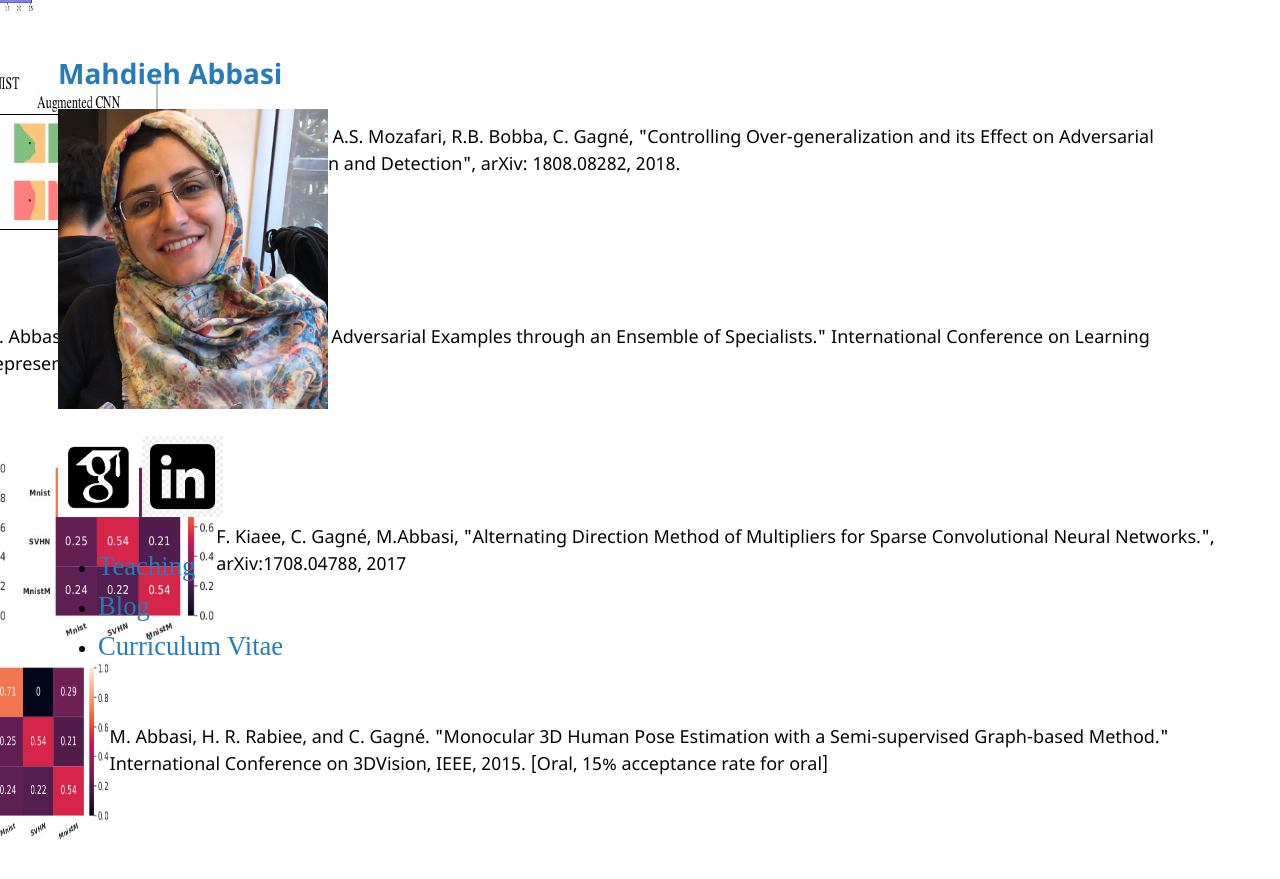
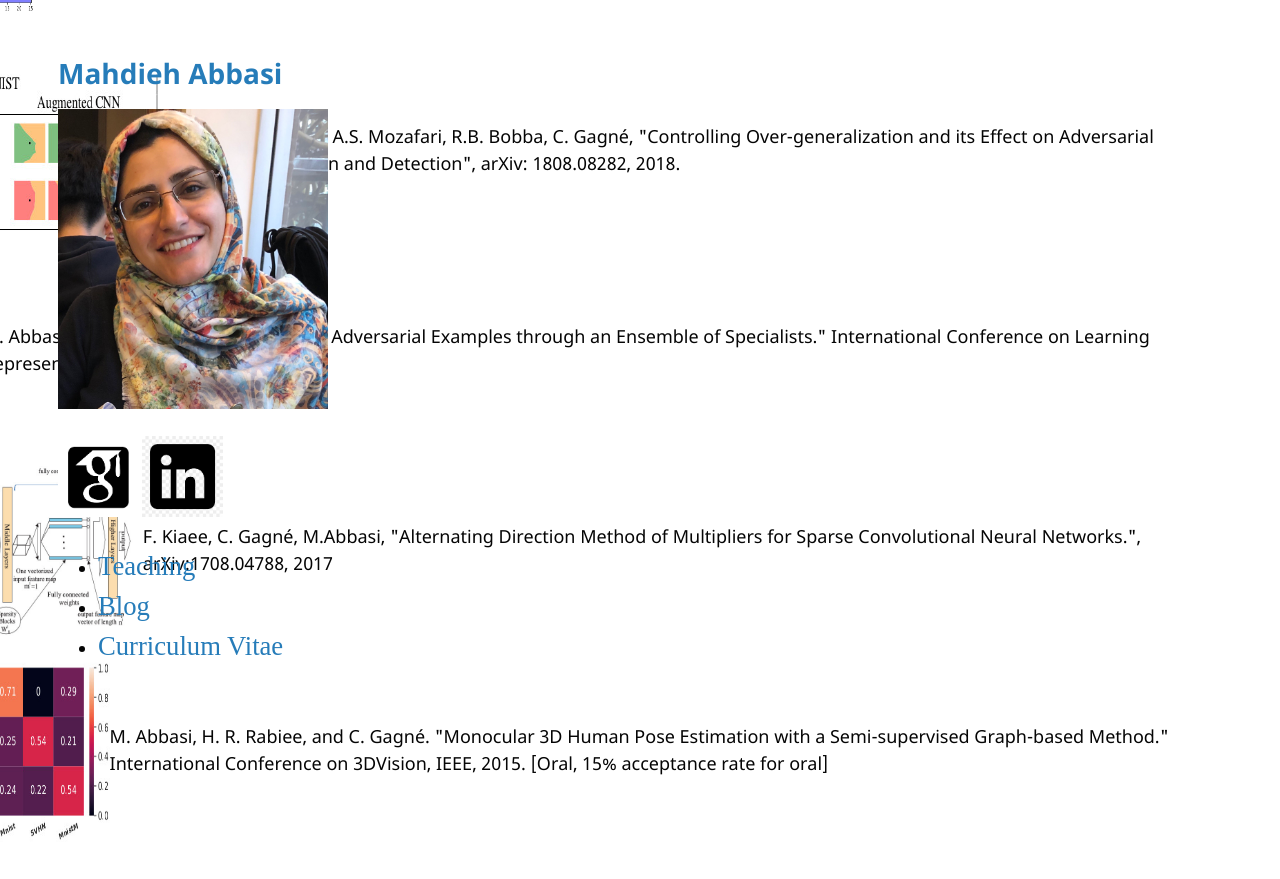
Before and after one commit to mahdaneh/mahdaneh.github.io, a Jekyll site: the page built from index.md, in a window 1280 px wide and 900 px high, scrolled down 1463 px. Shown: the top 879 px of the window. Built offline with Jekyll 4.4.1, drawn with Linux system fonts in a browser that asks for light colours; the repository's description, which GitHub fills in, is left out; our own code applies the rules of GitHub Pages for plain Markdown files.

Commit message:
Update index.md

```diff
--- a/index.md
+++ b/index.md
@@ -100,7 +100,7 @@ M. Abbasi, A. Rajabi, C. Gagné, R. B. Bobba, "Towards Dependable Deep Convoluti
 
 <div class="parent">
  <div class="img">
-<img width="300" height="200" style="vertical-align:middle" src="/images/MTL.jpg" />
+<img width="300" height="200" style="vertical-align:middle" src="/images/ADMM.jpg" />
      </div>
  <div class="text">
   F. Kiaee, C. Gagné, M.Abbasi, "Alternating Direction Method of Multipliers for Sparse Convolutional Neural Networks.", arXiv:1708.04788, 2017
```
